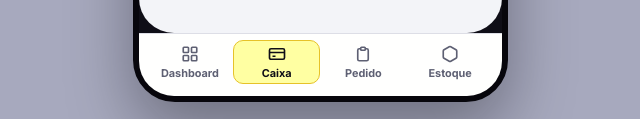
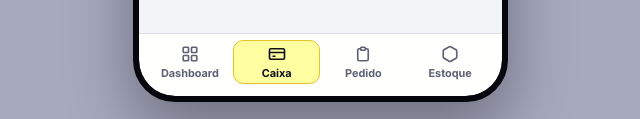
Before and after one commit to lopesrgtm-dot/GESTAO-FACIL, a plain HTML site: page caixa-mobile.html in a window 1280 px wide. Shown: the part 778-897 px from the top of the page, 320-960 px from the left. Drawn offline with Linux system fonts and the light colour scheme.

```diff
--- a/mobile-onboarding.css
+++ b/mobile-onboarding.css
@@ -57,7 +57,9 @@
 /* ==========================================================================
 1. RESET, TIPOGRAFIA & MOLDURA MOBILE (EXPANSÍVEL SEM SCROLL INTERNO)
    ========================================================================== */
-* {
+*,
+*::before,
+*::after {
   box-sizing: border-box;
   margin: 0;
   padding: 0;
@@ -108,7 +110,7 @@ h1, h2, h3,
   border-radius: 42px;
   border: 6px solid var(--bg-dark-shade);
   box-shadow: 0 28px 65px rgba(7, 6, 12, 0.35);
-  overflow: visible;
+  overflow: hidden;
   display: flex;
   flex-direction: column;
   position: relative;
@@ -229,8 +231,8 @@ h1, h2, h3,
   height: auto;
   padding: 16px 16px 28px;
   background: var(--surface-light-shade);
-  border-bottom-left-radius: 35px;
-  border-bottom-right-radius: 35px;
+  border-bottom-left-radius: 0;
+  border-bottom-right-radius: 0;
 }
 
 .phone-frame > .mobile-scroll-body:last-child {
@@ -265,12 +267,14 @@ h1, h2, h3,
 }
 
 .bottom-nav {
+  width: 100%;
   background: var(--surface-light);
   border-top: 1px solid var(--border);
-  border-radius: 0 0 35px 35px;
+  border-radius: 0 0 36px 36px;
   display: grid;
   grid-template-columns: repeat(4, 1fr);
   padding: 6px 8px 12px;
+  margin-top: 0;
 }
 
 .bottom-nav__item {
```
